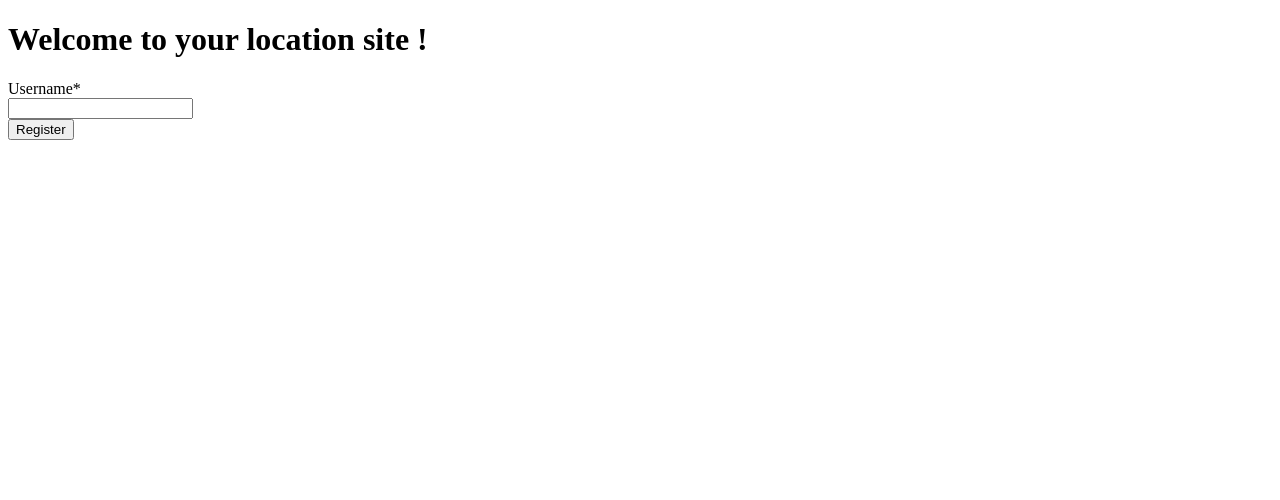
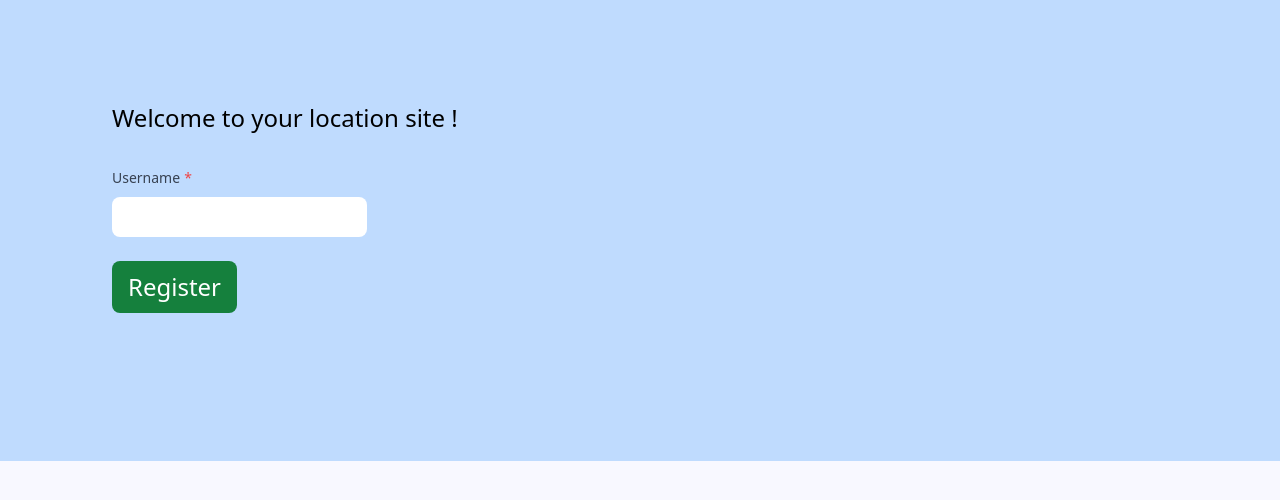
Before and after one commit to matias-favale/user-location-challenge, a React (Vite) app: page / in a window 1280 px wide. Shown: the top 500 px of the page. Built offline with nearby package versions, Linux system fonts and the light colour scheme; no server answers.

Commit message:
feat: added tailwind config and improved look and feel

```diff
--- a/index.html
+++ b/index.html
@@ -4,10 +4,12 @@
     <meta charset="UTF-8">
     <meta name="viewport" content="width=device-width, initial-scale=1.0" />
     <title>User Location Challenge</title>
+<!--    <link href="src/output.css" rel="stylesheet" >-->
+    <script src="https://cdn.tailwindcss.com"></script>
 </head>
 <body>
 
-    <div id="root"></div>
+    <div id="root" class="w-full h-full"></div>
     <script type="module" src="/src/index.tsx"></script>
 </body>
 </html>
--- a/src/index.css
+++ b/src/index.css
@@ -0,0 +1,33 @@
+@tailwind base;
+@tailwind components;
+@tailwind utilities;
+
+@layer base {
+    @font-face {
+        font-family: 'Chalkboard';
+        font-style: normal;
+        font-weight: 400;
+    }
+
+    @font-face {
+        font-family: 'Chalkboard';
+        font-style: normal;
+        font-weight: 500;
+    }
+
+    @font-face {
+        font-family: 'Chalkboard';
+        font-style: bold;
+        font-weight: 600;
+    }
+}
+
+html {
+    background-color: ghostwhite;
+}
+
+body {
+    height: 100%;
+    width: 100%;
+    font-size: 1.5rem;
+}
--- /dev/null
+++ b/tailwind.config.js
@@ -0,0 +1,8 @@
+/** @type {import('tailwindcss').Config} */
+export default {
+  content: [],
+  theme: {
+    extend: {},
+  },
+  plugins: [],
+}
```
Also changed, not shown: 1 other file (tests, documents, lock files or other folders).
